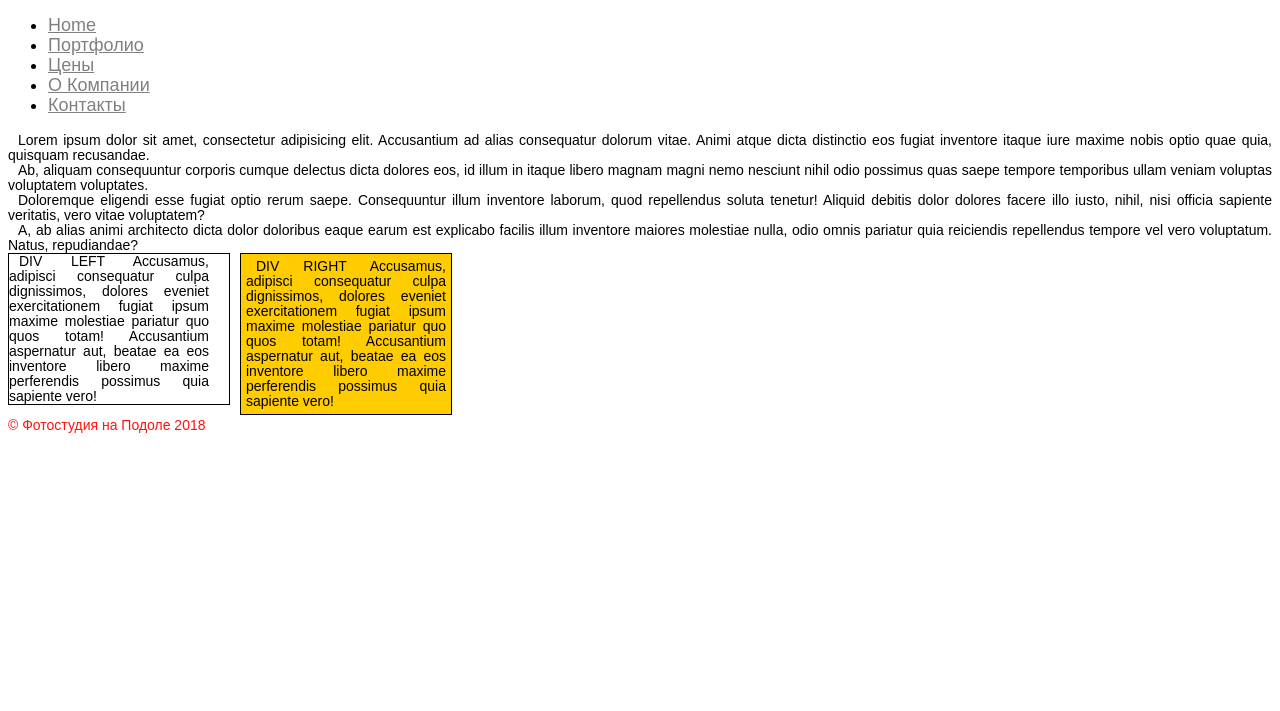
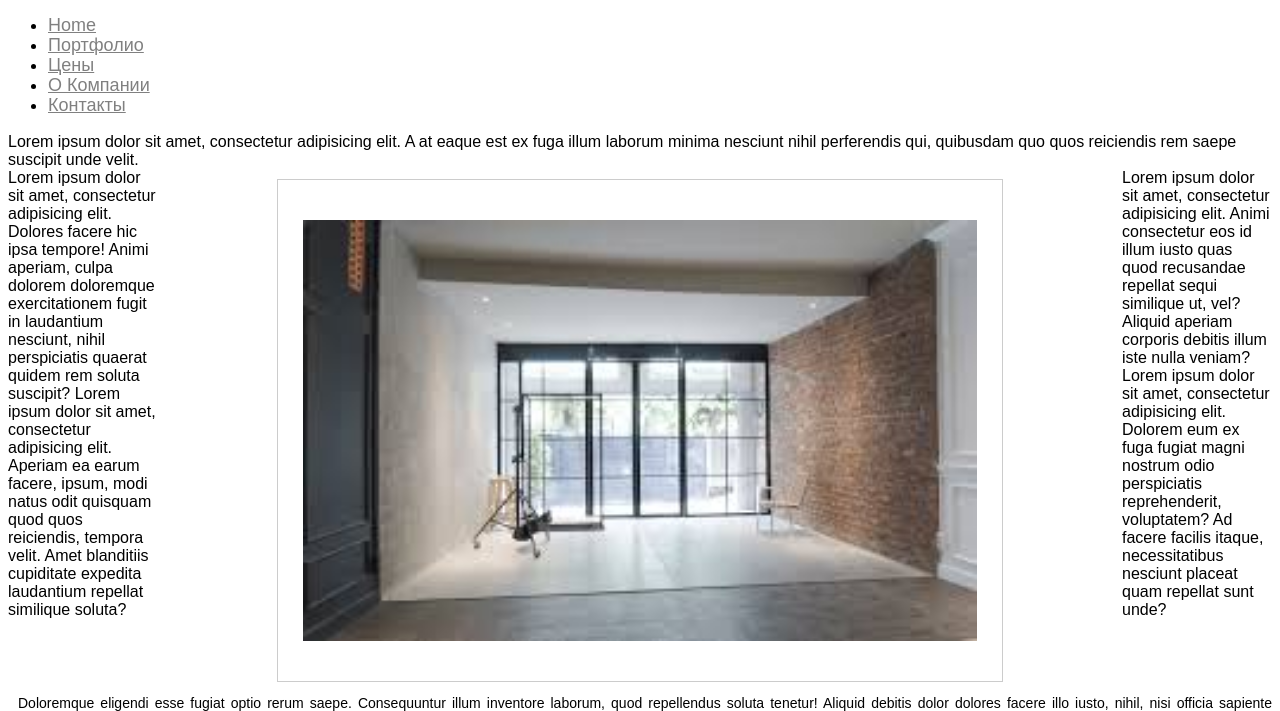
Before and after one commit to viktorserbin/html-test-2018-01-29, a plain HTML site: page portfolio.html in a window 1280 px wide. Shown: the part 45-756 px from the top of the page. Drawn offline with Linux system fonts and the light colour scheme.

```diff
--- a/css/style.css
+++ b/css/style.css
@@ -47,7 +47,7 @@ div.footer {
     font-weight: 500;
     line-height: 20px;
     float: right;
-    color: #ff1310;
+    color: green;
     top: 140px;
 }
 div.text {
@@ -61,40 +61,57 @@ div.text {
     line-height: 15px;
 }
 img {
+    display: inline-block;
     padding-top: 40px;
     padding-right: 25px;
     padding-bottom: 40px;
     padding-left: 25px;
+    margin : 10px;
+    width: 70%;
+    border: 1px solid #cccccc;
 }
-div.left {
-    font-family: Arial, "Helvetica Neue", Helvetica, sans-serif;
-    width: 200px;
-    text-align: justify;
-    padding-right: 20px;
-    border: solid 1px black;
+
+div.center {
+    text-align: center;
+}
+
+table.price {
+    border: 1px solid darkgreen;
+    width: 640px;
+    text-align: center;
+}
+td {
+    border: 1px solid darkgreen;
+    text-align: center;
+}
+tr {
+    border: 1px solid darkgreen;
+    text-align: center;
+    height: 20%"
+}
+
+.test {
+    border: solid 5px red;
+    margin-top: 120px;
+}
+.test0 {
+    border: solid 5px red;
+}
+#left-column {
     float: left;
-    text-indent: 10px;
-    font-size: 14px;
-    font-style: normal;
-    font-variant: normal;
-    font-weight: 500;
-    line-height: 15px;
+    width: 150px;
+    border: 0px solid darkgreen;
 }
-div.rigt {
-    font-family: Arial, "Helvetica Neue", Helvetica, sans-serif;
-    width: 200px;
-    background: #fc0;
-    padding: 5px;
-    border: solid 1px black;
-    float: left;
-    position: relative;
-    top: 0px;
-    left: 10px;
-    text-align: justify;
-    text-indent: 10px;
-    font-size: 14px;
-    font-style: normal;
-    font-variant: normal;
-    font-weight: 500;
-    line-height: 15px;
+#right-column {
+    float: right;
+    width: 150px;
+    border: 0px solid darkgreen;
 }
+#center-column {
+    margin: 0 150px;
+    border: 0px solid darkgreen;
+}
+#footer {
+    border: 1px solid darkgreen;
+    clear: both;
+}
--- a/portfolio.html
+++ b/portfolio.html
@@ -19,33 +19,36 @@
     </nav>
 </header>
 <main>
-    <div class="text">Lorem ipsum dolor sit amet, consectetur adipisicing elit. Accusantium ad alias consequatur dolorum vitae. Animi
-        atque dicta distinctio eos fugiat inventore itaque iure maxime nobis optio quae quia, quisquam recusandae.
+    <div id="head">
+        Lorem ipsum dolor sit amet, consectetur adipisicing elit. A at eaque est ex fuga illum laborum minima nesciunt nihil perferendis qui, quibusdam quo quos reiciendis rem saepe suscipit unde velit. </div>
+    <div id="left-column">Lorem ipsum dolor sit amet, consectetur adipisicing elit. Dolores facere hic ipsa tempore! Animi aperiam, culpa dolorem doloremque exercitationem fugit in laudantium nesciunt, nihil perspiciatis quaerat quidem rem soluta suscipit? Lorem ipsum dolor sit amet, consectetur adipisicing elit. Aperiam ea earum facere, ipsum, modi natus odit quisquam quod quos reiciendis, tempora velit. Amet blanditiis cupiditate expedita laudantium repellat similique soluta? </div>
+    <div id="right-column">Lorem ipsum dolor sit amet, consectetur adipisicing elit. Animi consectetur eos id illum iusto quas quod recusandae repellat sequi similique ut, vel? Aliquid aperiam corporis debitis illum iste nulla veniam?Lorem ipsum dolor sit amet, consectetur adipisicing elit. Dolorem eum ex fuga fugiat magni nostrum odio perspiciatis reprehenderit, voluptatem? Ad facere facilis itaque, necessitatibus nesciunt placeat quam repellat sunt unde?
     </div>
-    <div class="text">Ab, aliquam consequuntur corporis cumque delectus dicta dolores eos, id illum in itaque libero magnam magni
-        nemo nesciunt nihil odio possimus quas saepe tempore temporibus ullam veniam voluptas voluptatem voluptates.
+    <div id="center-column">
+        <div class="center">
+            <img src="img/images.jpg">
+        </div>
     </div>
     <div class="text">Doloremque eligendi esse fugiat optio rerum saepe. Consequuntur illum inventore laborum, quod repellendus
         soluta tenetur! Aliquid debitis dolor dolores facere illo iusto, nihil, nisi officia sapiente veritatis, vero
         vitae voluptatem?
     </div>
-    <div class="text">A, ab alias animi architecto dicta dolor doloribus eaque earum est explicabo facilis illum inventore maiores
-        molestiae nulla, odio omnis pariatur quia reiciendis repellendus tempore vel vero voluptatum. Natus,
-        repudiandae?
+    <div class="center">
+        <img src="img/lighting-portrait-home-studio.jpg">
     </div>
-    <div class="text">
-        <div class="left">DIV LEFT Accusamus, adipisci consequatur culpa dignissimos, dolores eveniet exercitationem fugiat ipsum maxime molestiae
-            pariatur quo quos totam! Accusantium aspernatur aut, beatae ea eos inventore libero maxime perferendis possimus
-            quia sapiente vero!
-        </div>
-        <div class="rigt"> DIV RIGHT Accusamus, adipisci consequatur culpa dignissimos, dolores eveniet exercitationem fugiat ipsum maxime molestiae
-            pariatur quo quos totam! Accusantium aspernatur aut, beatae ea eos inventore libero maxime perferendis possimus
-            quia sapiente vero!
-        </div>
+    <div class="text">Doloremque eligendi esse fugiat optio rerum saepe. Consequuntur illum inventore laborum, quod repellendus
+        soluta tenetur! Aliquid debitis dolor dolores facere illo iusto, nihil, nisi officia sapiente veritatis, vero
+        vitae voluptatem?
     </div>
+    <div class="center">
+        <img src="img/singapore-photo-studio.jpg">
+    </div>
+
+    <div id="footer"> Lorem ipsum dolor sit amet, consectetur adipisicing elit. Aliquam aspernatur, error mollitia quam saepe sapiente sint velit? Doloremque maiores nihil, praesentium quod suscipit ullam? Cum fugit laborum ratione sint voluptate! </div>
 </main>
+
 <div class="footer">
-    &copy; Фотостудия на Подоле 2018
+    <p align="right">&copy; Фотостудия на Подоле 2018</p>
 </div>
 </body>
 </html>
```
Also changed, not shown: about.html (+6 -5 lines), contacts.html (+5 -5 lines), index.html (+11 -3 lines), price.html (+41 -21 lines), img/8thStreetStudios.jpg (added), img/Cove-E5-photographic-studios-001.jpg (added), img/images.jpg (added), img/lighting-portrait-home-studio.jpg (added), img/singapore-photo-studio.jpg (added), img/situ-studio-new-york-tech-office-brooklyn-architecture-design-03.jpg (added).
